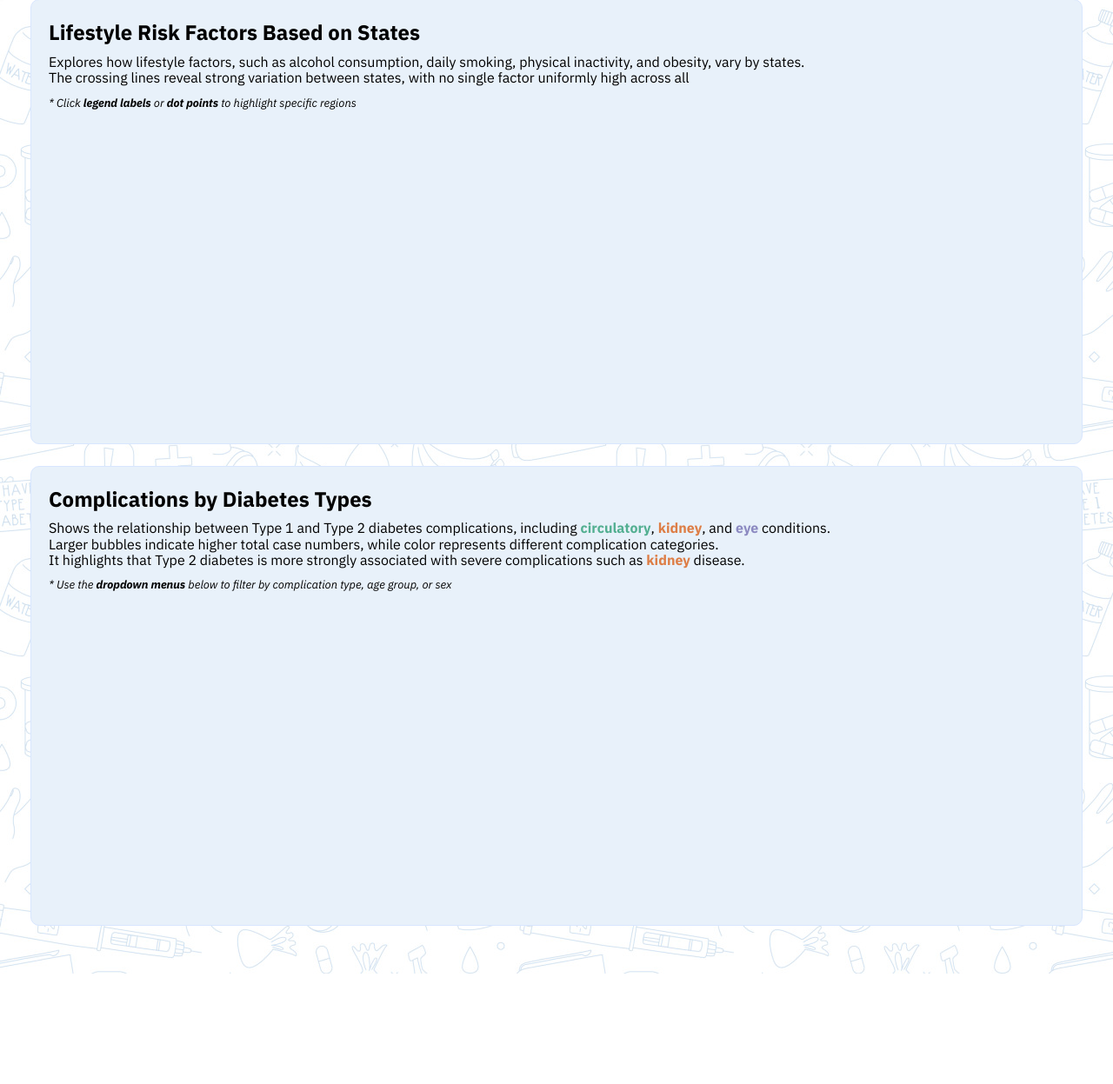
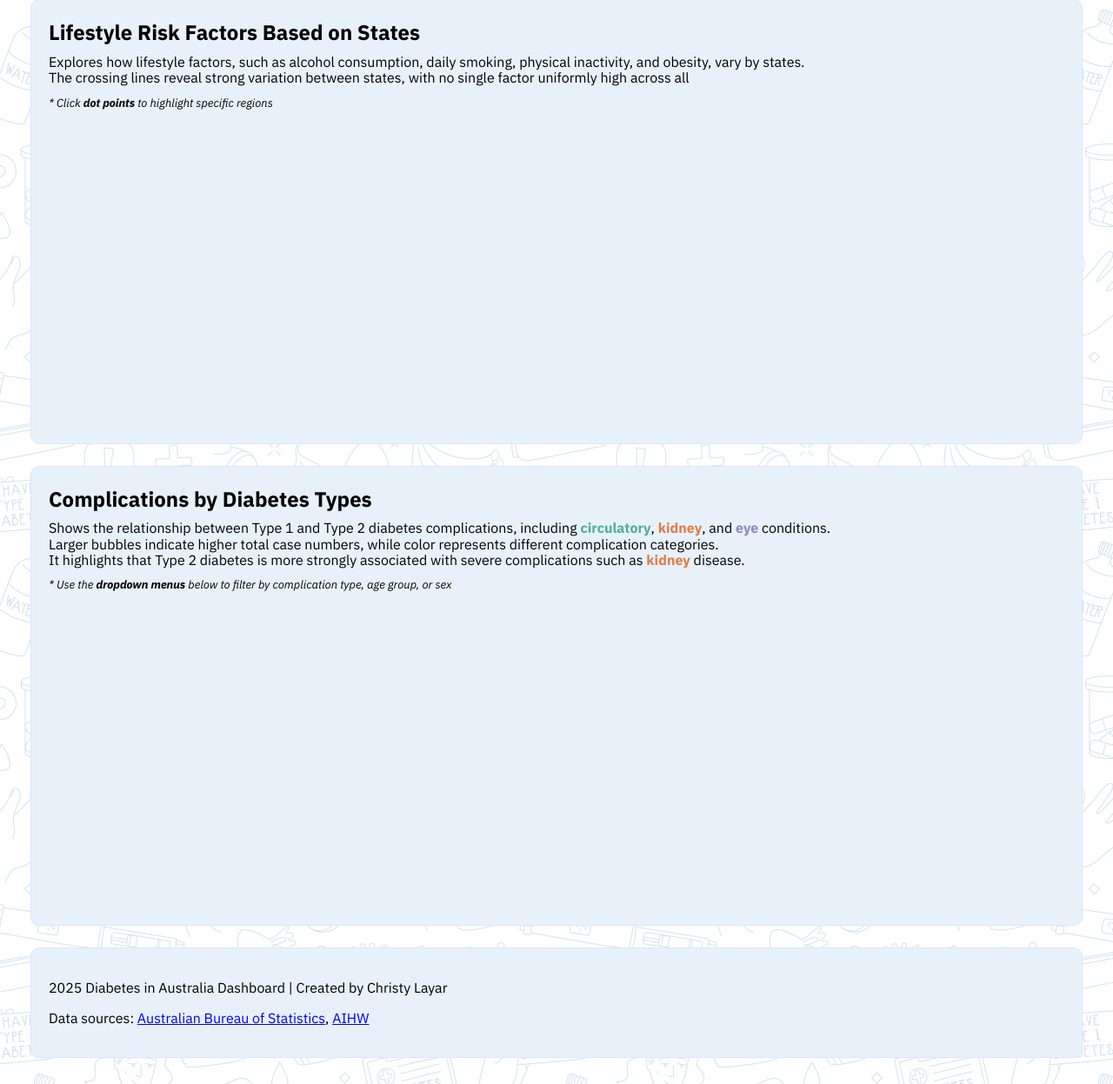
Before and after one commit to christyevelyn/FIT3179-A2, a plain HTML site: page index.html in a window 1280 px wide. Shown: the part 1344-2591 px from the top of the page at 87% size. Before the commit the page ends 2464 px from the top, so only its background shows below. Drawn offline with nearby package versions, Linux system fonts and the light colour scheme; a script that the page names is missing.

Commit message:
Add footer

```diff
--- a/index.html
+++ b/index.html
@@ -50,7 +50,7 @@
                         The steady increase across all regions highlights the rising burden of diabetes, with some states growing faster than others.
 
                     </p>
-                    <p class="note">* Click on <b>colored area</b> or <b>legend item</b> to highlight specific states</p>
+                    <p class="note">* Click on <b>colored area</b> to highlight specific states</p>
                     <div id="streamgraph" class="vis-container"></div>
                 </section>
             </div>
@@ -76,7 +76,7 @@
                         Explores how lifestyle factors, such as alcohol consumption, daily smoking, physical inactivity, and obesity, vary by states.
                         <br>The crossing lines reveal strong variation between states, with no single factor uniformly high across all
                     </p>
-                    <p class="note">* Click <b>legend labels</b> or <b>dot points</b> to highlight specific regions</p>
+                    <p class="note">* Click <b>dot points</b> to highlight specific regions</p>
                     <div id="parallelCoordinate" class="vis-container"></div>
                 </section>
             </div>
@@ -96,6 +96,16 @@
                 </section>
             </div>
         </div>
+
+        <footer class="footer">
+            <section class="card">
+                <p>2025 Diabetes in Australia Dashboard | Created by Christy Layar </p>
+                <p>
+                    Data sources: <a href="https://www.abs.gov.au/statistics/health/health-conditions-and-risks/national-health-survey/2022#data-downloads">Australian Bureau of Statistics</a>,
+                    <a href="https://www.aihw.gov.au/reports/diabetes/diabetes/contents/about" target="_blank">AIHW</a>
+                </p>
+            </section>
+        </footer>
 
     <script type="text/javascript">
         var choropleth = "./choropleth.json";
```
